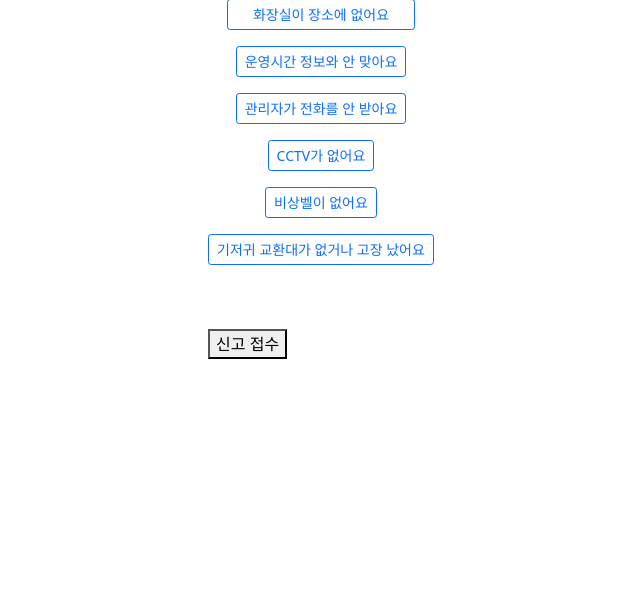
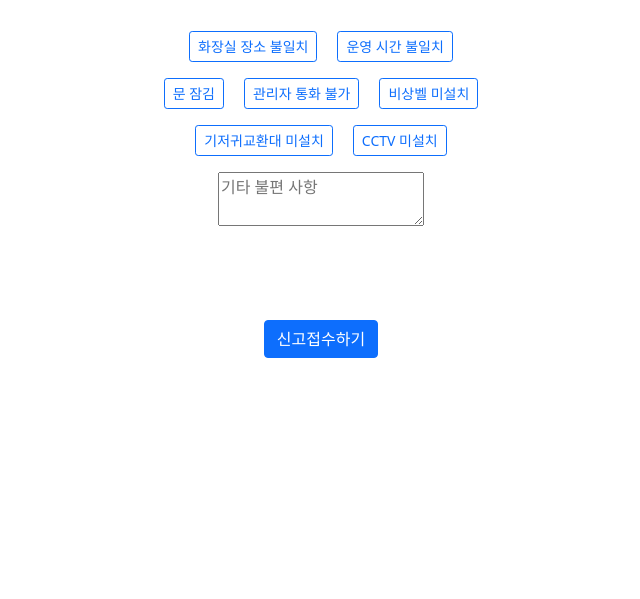
Before and after one commit to 4948jss/naturecalls, a Flask app: page /report in a window 1280 px wide. Shown: the part 201-800 px from the top of the page, without its empty margins (319-959 px from the left). Run offline with Flask 2, Linux system fonts and the light colour scheme.

Commit message:
singofin.html 대리 커밋

```diff
--- a/templates/report/singofin.html
+++ b/templates/report/singofin.html
@@ -13,6 +13,7 @@
             crossorigin="anonymous"></script>
 
     <title>불편 신고</title>
+
     <style>
         .mysingo {
             background-color: white;
@@ -24,77 +25,105 @@
 
         }
 
-        .form {
+        .wholeform {
             display: flex;
             flex-direction: column;
             justify-content: center;
             align-items: center;
         }
 
+        .space {
+            width: 20px;
+            height: auto;
+            display: inline-block;
+        }
+
+
     </style>
 </head>
 
 <body>
-<div class="form">
+<div class="wholeform">
     <div class="mysingo"></div>
-    <div class="btn-group-vertical">
+    <p></p>
+    <p></p>
+    <div class="btn-group">
+        <div><!--화장실 장소 불일치 체크박스-->
+            <input type="checkbox" class="btn-check" id="no_toilet" autocomplete="off">
+            <label class="btn btn-outline-primary btn-sm" for="no_toilet">화장실 장소 불일치</label>
+        </div>
+        <div class="space">
+        </div>
+        <div><!--운영시간 불일치 체크박스-->
+            <input type="checkbox" class="btn-check" id="no_time" autocomplete="off">
+            <label class="btn btn-outline-primary btn-sm" for="no_time">운영 시간 불일치</label>
+        </div>
+    </div>
+    <p></p>
+    <div class="btn-group">
+        <div><!--문잠김 체크박스-->
+            <input type="checkbox" class="btn-check" id="rock_door" autocomplete="off">
+            <label class="btn btn-outline-primary btn-sm" for="rock_door">문 잠김</label>
+        </div>
+        <div class="space">
 
-        <div class="d-grid gap-2 col-10 mx-auto">
-            <input type="checkbox" class="btn-check" id="no_toilet" autocomplete="off">
-            <label class="btn btn-outline-primary btn-sm" for="no_toilet">화장실이 장소에 없어요</label>
         </div>
-        <p>
+        <div><!--관리자 통화 불가 체크박스-->
+            <input type="checkbox" class="btn-check" id="no_answer" autocomplete="off">
+            <label class="btn btn-outline-primary btn-sm" for="no_answer">관리자 통화 불가</label>
+        </div>
+        <div class="space">
 
-        </p>
-        <div class="d-grid gap-2 col-15 mx-auto">
-            <input type="checkbox" class="btn-check" id="no_time" autocomplete="off">
-            <label class="btn btn-outline-primary btn-sm" for="no_time">운영시간 정보와 안 맞아요</label>
         </div>
-        <p>
+        <div><!--비상벨 미설치 체크박스-->
+            <input type="checkbox" class="btn-check" id="no_bell" autocomplete="off">
+            <label class="btn btn-outline-primary btn-sm" for="no_bell">비상벨 미설치</label>
+        </div>
 
-        </p>
-        <div class="d-grid gap-2 col-20 mx-auto">
-            <input type="checkbox" class="btn-check" id="no_answer" autocomplete="off">
-            <label class="btn btn-outline-primary btn-sm" for="no_answer">관리자가 전화를 안 받아요</label>
+    </div>
+    <p></p>
+    <div class="btn-group">
+        <div><!--기저귀교환대 미설치 체크박스-->
+            <input type="checkbox" class="btn-check" id="no_diaper" autocomplete="off">
+            <label class="btn btn-outline-primary btn-sm" for="no_diaper">기저귀교환대 미설치</label>
         </div>
-        <p>
+        <div class="space">
+        </div>
+        <div><!--CCTV 미설치 체크박스-->
+            <input type="checkbox" class="btn-check" id="no_cctv" autocomplete="off">
+            <label class="btn btn-outline-primary btn-sm" for="no_cctv">CCTV 미설치</label>
+        </div>
+    </div>
+    <p></p>
+        <!--23.02.06 텍스트 박스 내용&버튼 id 값 데이터 넣기 -->
+        <p><textarea placeholder="기타 불편 사항"></textarea></p>
 
-        </p>
-        <div class="d-grid gap-2 col-16 mx-auto">
-            <input type="checkbox" class="btn-check" id="no_cctv" autocomplete="off">
-            <label class="btn btn-outline-primary btn-sm" for="no_cctv">CCTV가 없어요</label>
-        </div>
-        <p>
 
-        </p>
-        <div class="d-grid gap-2 col-6 mx-auto">
-            <input type="checkbox" class="btn-check" id="no_bell" autocomplete="off">
-            <label class="btn btn-outline-primary btn-sm" for="no_bell">비상벨이 없어요</label>
-        </div>
-        <p>
 
-        </p>
-        <div class="d-grid gap-2 col-20 mx-auto">
-            <input type="checkbox" class="btn-check" id="no_diaper" autocomplete="off">
-            <label class="btn btn-outline-primary btn-sm" for="no_diaper">기저귀 교환대가 없거나 고장 났어요</label>
-        </div>
+    <div class="d-grid gap-2 col-20 mx-auto">
+
 
         <p></p>
         <p></p>
-        <p></p>
-        <p></p>
-        <!--        <div class="d-grid gap-2 col-13 mx-auto">-->
-        <!--            <button type="button" onclick="alert('신고가 완료 되었습니다.')" class="btn btn-primary btn-lg">불편 신고 제출하기</button>-->
-        <!--        </div>-->
-        <button id="submit-button">신고 접수</button>
+        <p><span id="result"></span></p>
+        <button type="button" id="submit-button" class="btn btn-primary" onclick="clickbnt()">신고접수하기</button>
 
         <div id="myModal" class="modal">
             <div class="modal-content">
                 <span class="close"></span>
-                <p>신고가 접수 되었습니다.</p>
+                <p>불편 신고 되었습니다.</p>
+                <p>감사합니다.</p>
+                <div class="modal_close">
+                    <button type="button" class="btn btn-primary">done</button>
+                </div>
             </div>
         </div>
+
+
         <script>
+
+            const close = document.querySelector(".modal_close");
+
             var modal = document.getElementById("myModal");
             var btn = document.getElementById("submit-button");
             var span = document.getElementsByClassName("close")[0];
@@ -112,12 +141,28 @@
                     modal.style.display = "none";
                 }
             }
+            close.addEventListener("click", e => {
+                modal.style.display = "none"
+            })
+
+            function clickbnt() {
+                const arr = [];
+                const bnt = document.getElementsByClassName("btn-check");
+                for (i = 0; i < bnt.lenth; i++) {
+                    if (bnt[i].checked == true) {
+                        arr.push(bnt[i].value);
+                    }
+                }
+            }
+
+
+
         </script>
 
         <style>
             .modal {
                 display: none;
-                position: fixed;
+                position: center;
                 z-index: 1;
                 left: 0;
                 top: 0;
@@ -133,15 +178,12 @@
                 margin: 15% auto;
                 padding: 20px;
                 border: 1px solid #888;
-                width: 80%;
+                width: 20%;
+                justify-content: center;
+                align-items: center;
+
             }
 
-            .close {
-                color: #aaa;
-                float: right;
-                font-size: 28px;
-                font-weight: bold;
-            }
 
             .close:hover,
             .close:focus {
@@ -149,11 +191,10 @@
                 text-decoration: none;
                 cursor: pointer;
             }
+
         </style>
 
 
-        <!--                <p>팝업 내용 샬라샬라...</p>-->
-        <!--                <button id="button">닫기</button>-->
     </div>
 </div>
 </body>
```
